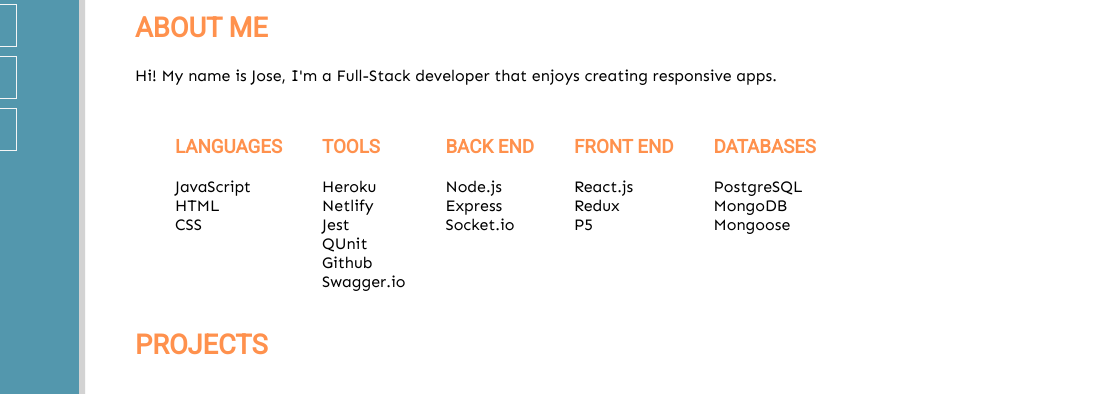
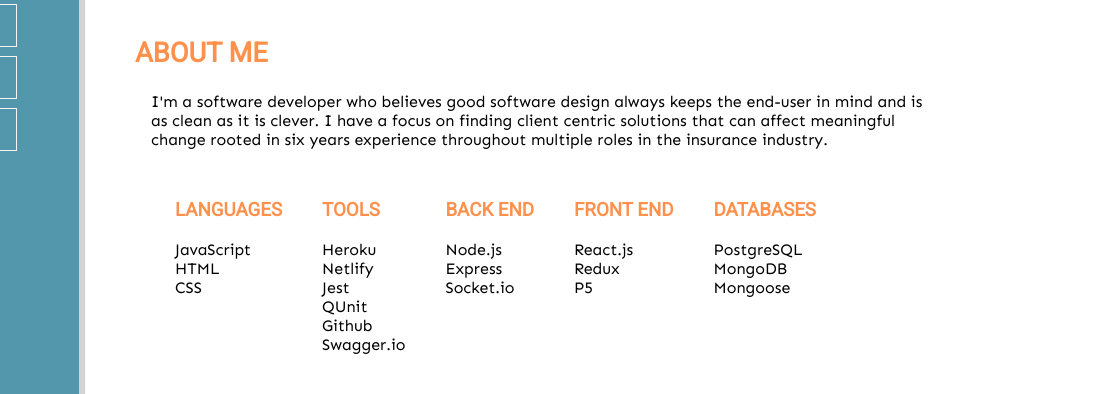
Before and after one commit to jaojeda/portfolio, a React app: page / in a window 1280 px wide. Shown: the part 219-613 px from the top of the page, 185-1280 px from the left. Built offline with nearby package versions, Linux system fonts and the light colour scheme; a web font is replaced by a local one.

Commit message:
css updates

```diff
--- a/src/components/About/About.css
+++ b/src/components/About/About.css
@@ -1,4 +1,7 @@
 .About {
+  p {
+    margin: 1em 10em 1em 1em;
+  }
   ul{
     display: flex;
     flex-direction: column;
--- a/src/components/About/About.js
+++ b/src/components/About/About.js
@@ -9,7 +9,7 @@
   return (
     <div className={styles.About} >
       <h1 id="about">ABOUT ME</h1>
-      <p>Hi! My name is Jose, I'm a Full-Stack developer that enjoys creating responsive apps.</p>
+      <p>I'm a software developer who believes good software design always keeps the end-user in mind and is as clean as it is clever. I have a focus on finding client centric solutions that can affect meaningful change rooted in six years experience throughout multiple roles in the insurance industry.</p>
       <div>
         <List arr={langArr} title={'LANGUAGES'} />
         <List arr={toolArr} title={'TOOLS'} />
--- a/src/components/App.css
+++ b/src/components/App.css
@@ -2,6 +2,7 @@
 
 
 .container {
+
   display: flex;
   flex-direction: row;
   width: 100%;
@@ -26,6 +27,7 @@
 
   h1 {
     font-size: 1.7rem;
+    margin-top: 1em;
   }
 
   h1, h3 {
--- a/src/components/Banner/Banner.css
+++ b/src/components/Banner/Banner.css
@@ -6,6 +6,7 @@
   overflow: hidden;
   font-family: 'Sen', sans-serif;
   color: #5397ad;
+  margin-bottom: 3em;
 
   h2 {
     font-size: 2.5em;
```
Also changed, not shown: 1 other file.
